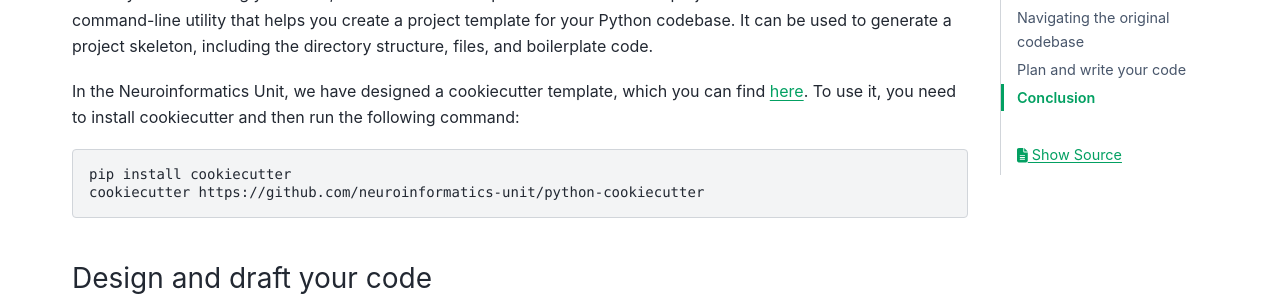
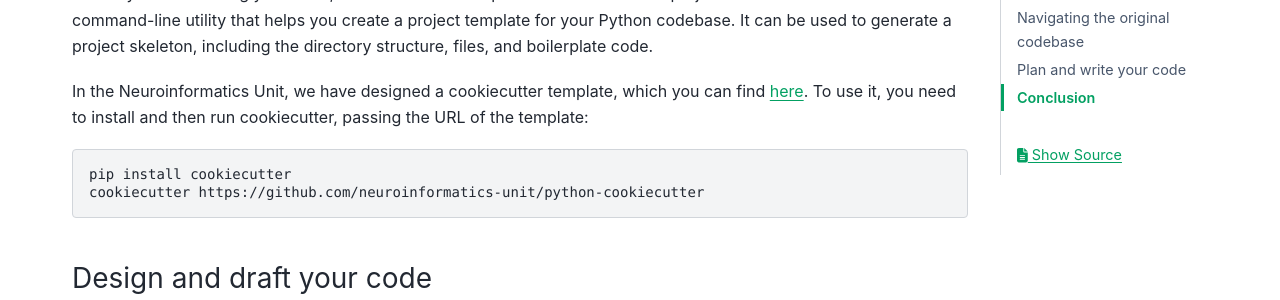
Before and after one commit to neuroinformatics-unit/neuroinformatics-unit.github.io, a Sphinx documentation site: the page built from docs/source/blog/matlab_to_python.md, in a window 1280 px wide and 900 px high, scrolled down 3733 px. Shown: the part 179-479 px from the top of the window. Built offline with Sphinx 7.4.7 and the PyData theme 0.15.4, drawn with Linux system fonts in a browser that asks for light colours.

Commit message:
Update docs/source/blog/matlab_to_python.md
Co-authored-by: Adam Tyson <code@adamltyson.com>

````diff
--- a/docs/source/blog/matlab_to_python.md
+++ b/docs/source/blog/matlab_to_python.md
@@ -54,7 +54,7 @@ Now that you have fully understood the original codebase, it's time to start des
 Before you start writing your code, it's essential to set up a robust and efficient project structure. Cookiecutter is a command-line utility that helps you create a project template for your Python codebase. It can be used to generate a project skeleton, including the directory structure, files, and boilerplate code.
 
 In the Neuroinformatics Unit, we have designed a cookiecutter template, which you can find [here](https://github.com/neuroinformatics-unit/python-cookiecutter).
-To use it, you need to install cookiecutter and then run the following command:
+To use it, you need to install and then run cookiecutter, passing the URL of the template:
 ```bash
 pip install cookiecutter
 cookiecutter https://github.com/neuroinformatics-unit/python-cookiecutter
````
